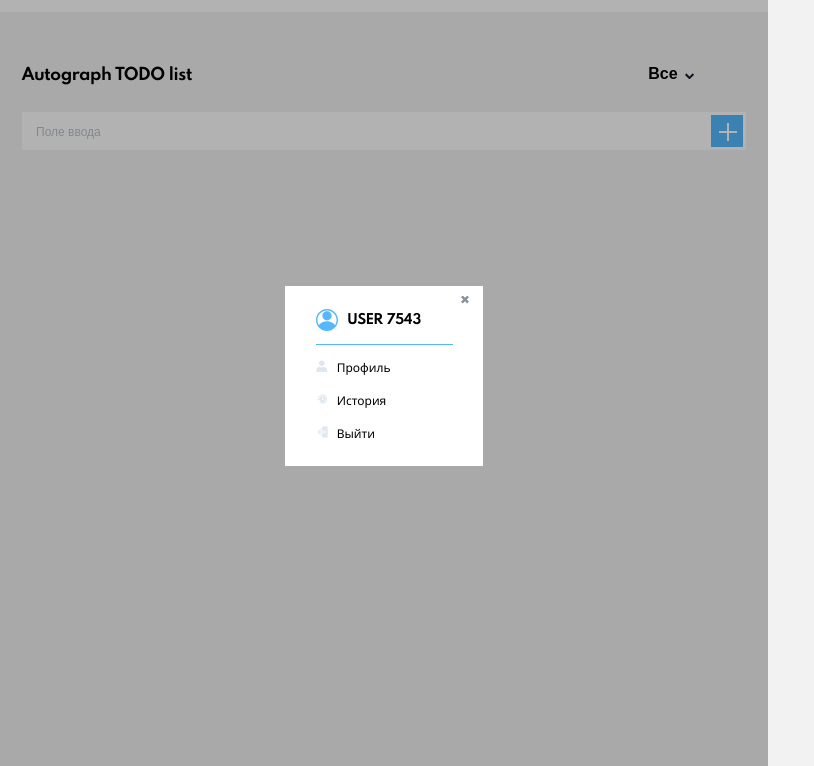
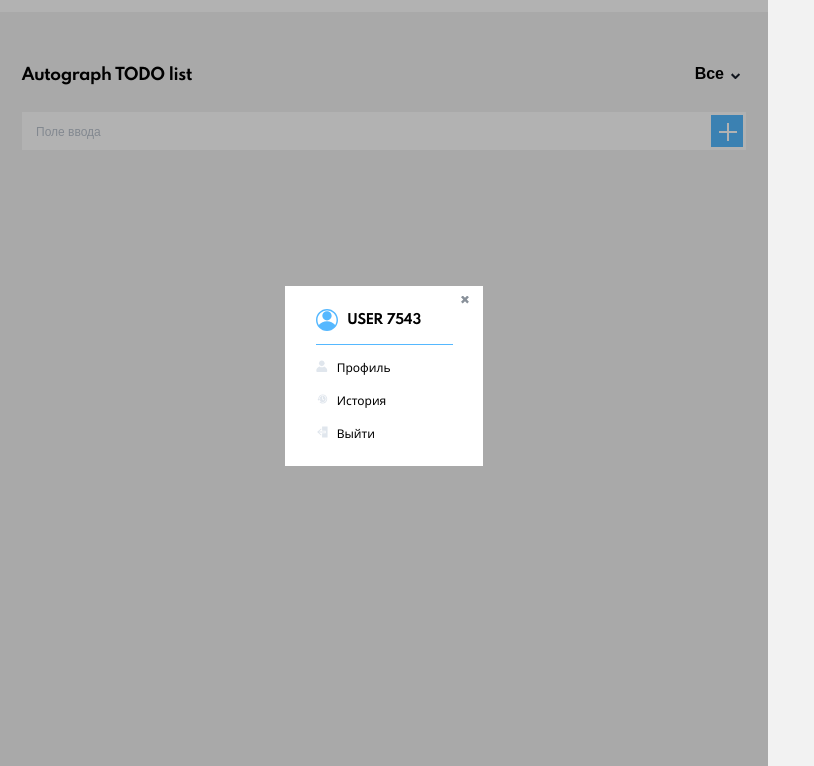
Before and after one commit to Naloyka/TODO-list, a website built with Parcel: page index.html in a window 1280 px wide. Shown: the part 34-800 px from the top of the page, without its empty margins (0-814 px from the left). Built offline with nearby package versions, Linux system fonts and the light colour scheme; no server answers.

Commit message:
select width

```diff
--- a/scss/components/select_option.scss
+++ b/scss/components/select_option.scss
@@ -5,7 +5,6 @@
     border: none;
     font-size: 16px;
     cursor: pointer;
-    width: 150px;
 
     &:focus {
         background-color: inherit;
```
